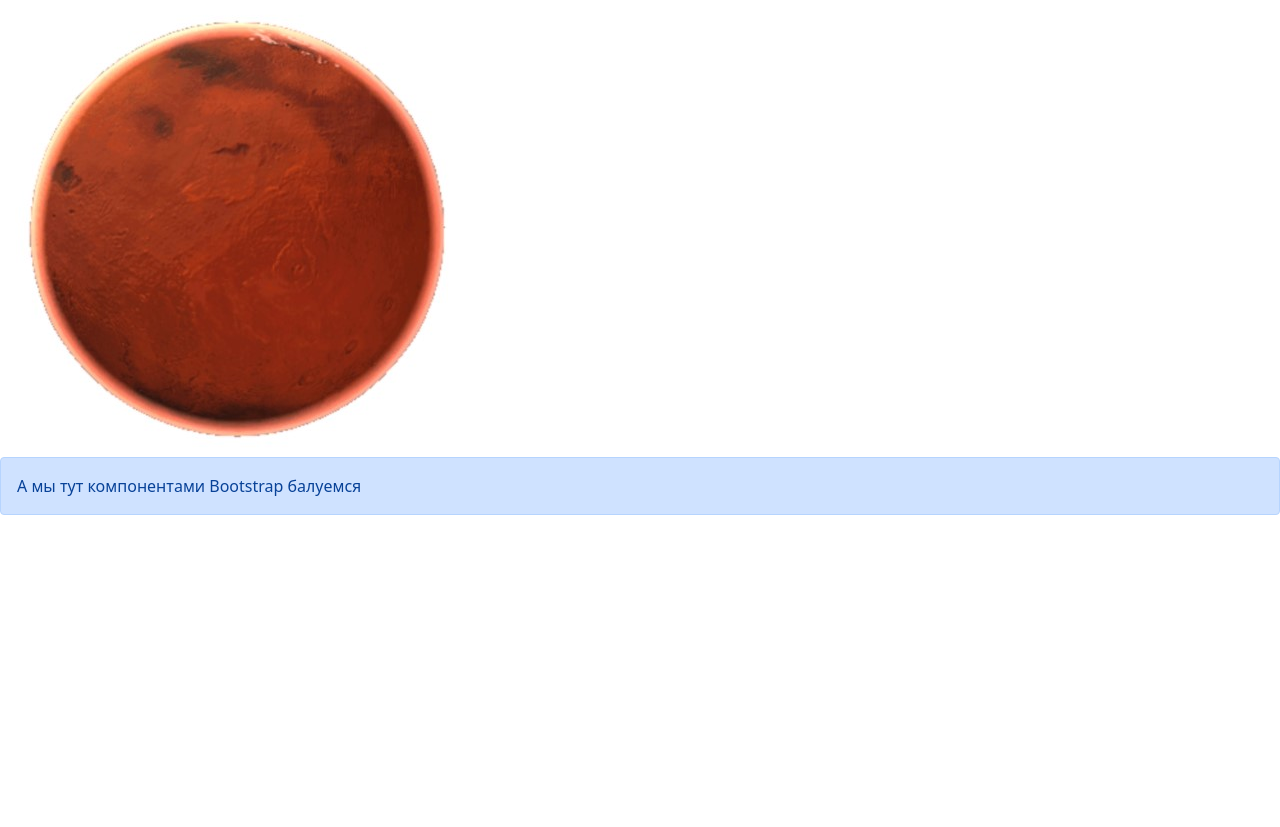
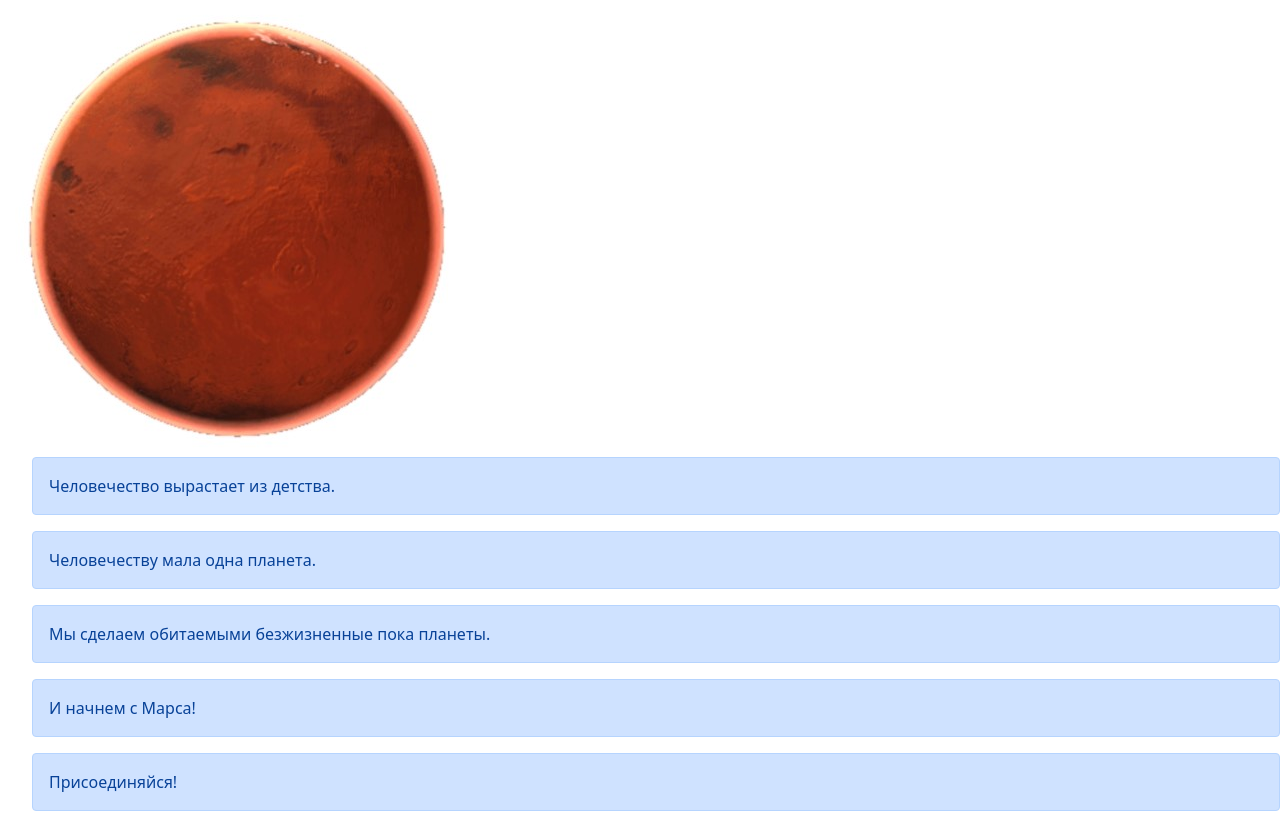
Before and after one commit to fairytallee/WEB, a Flask app: page /promotion_image in a window 1280 px wide. Shown: the part 57-884 px from the top of the page. Before the commit the page ends 572 px from the top, so only its background shows below. Run offline with Flask 2, Linux system fonts and the light colour scheme.

Commit message:
version 1.3.1

```diff
--- a/main.py
+++ b/main.py
@@ -64,9 +64,34 @@ def promotion_image():
                         <img src="{url_for('static', filename='img/mars.jpg')}"
                         alt="здесь должна была быть картинка, но не нашлась">
 
-                        <div class="alert alert-primary" role="alert">
-                            А мы тут компонентами Bootstrap балуемся
-                        </div>
+                        <ul>
+                            <li>
+                                <div class="alert alert-primary" role="alert">
+                                    Человечество вырастает из детства.
+                                </div>
+                            </li>
+                            <li>
+                                <div class="alert alert-primary" role="alert">
+                                    Человечеству мала одна планета.
+                                </div>
+                            </li>
+                            <li>
+                                <div class="alert alert-primary" role="alert">
+                                    Мы сделаем обитаемыми безжизненные пока планеты.
+                                </div>
+                            </li>
+                            <li>
+                                <div class="alert alert-primary" role="alert">
+                                    И начнем с Марса!
+                                </div>
+                            </li>
+                            <li>
+                                <div class="alert alert-primary" role="alert">
+                                    Присоединяйся!
+                                </div>
+                            </li>
+                        </ul>
+
                       </body>
                     </html>'''
 
--- a/static/css/style.css
+++ b/static/css/style.css
@@ -1,3 +1,7 @@
 h1 {
    color: red;
 }
+
+li {
+    list-style-type: none;
+}
```
